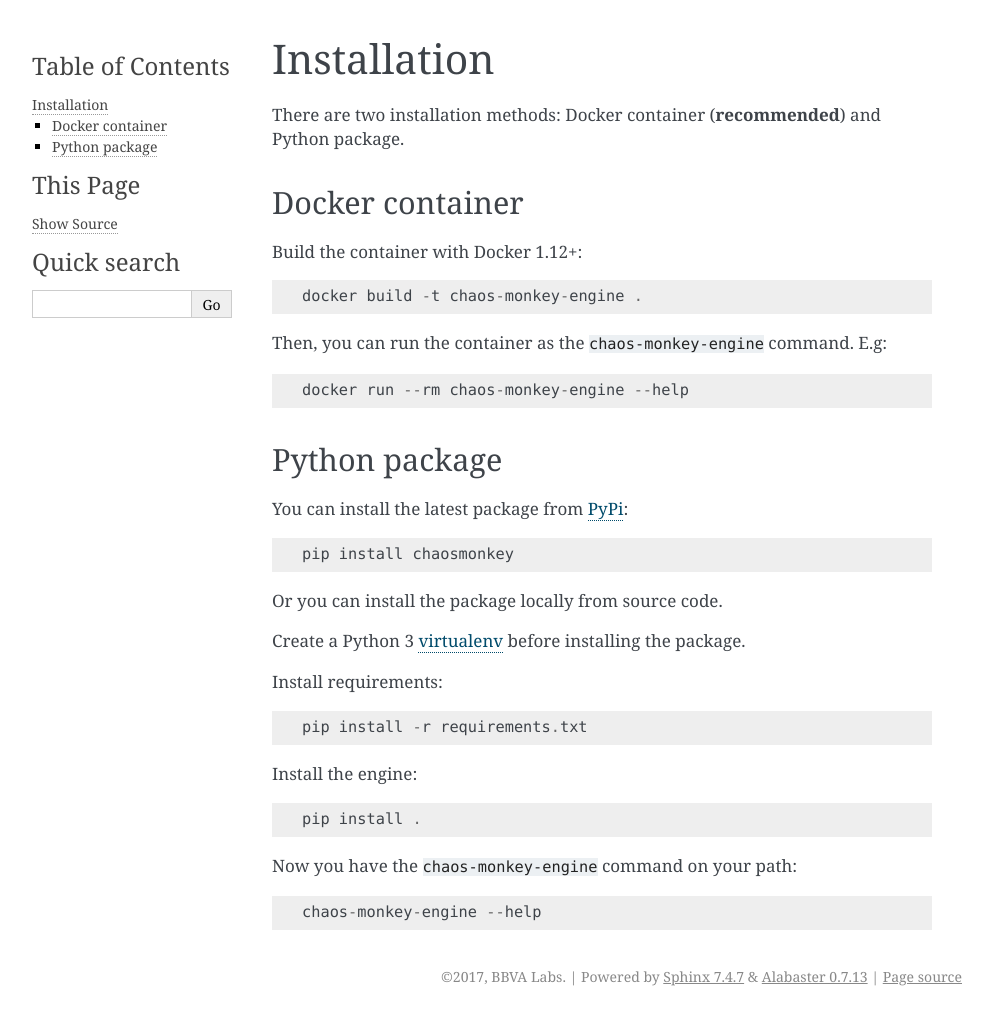
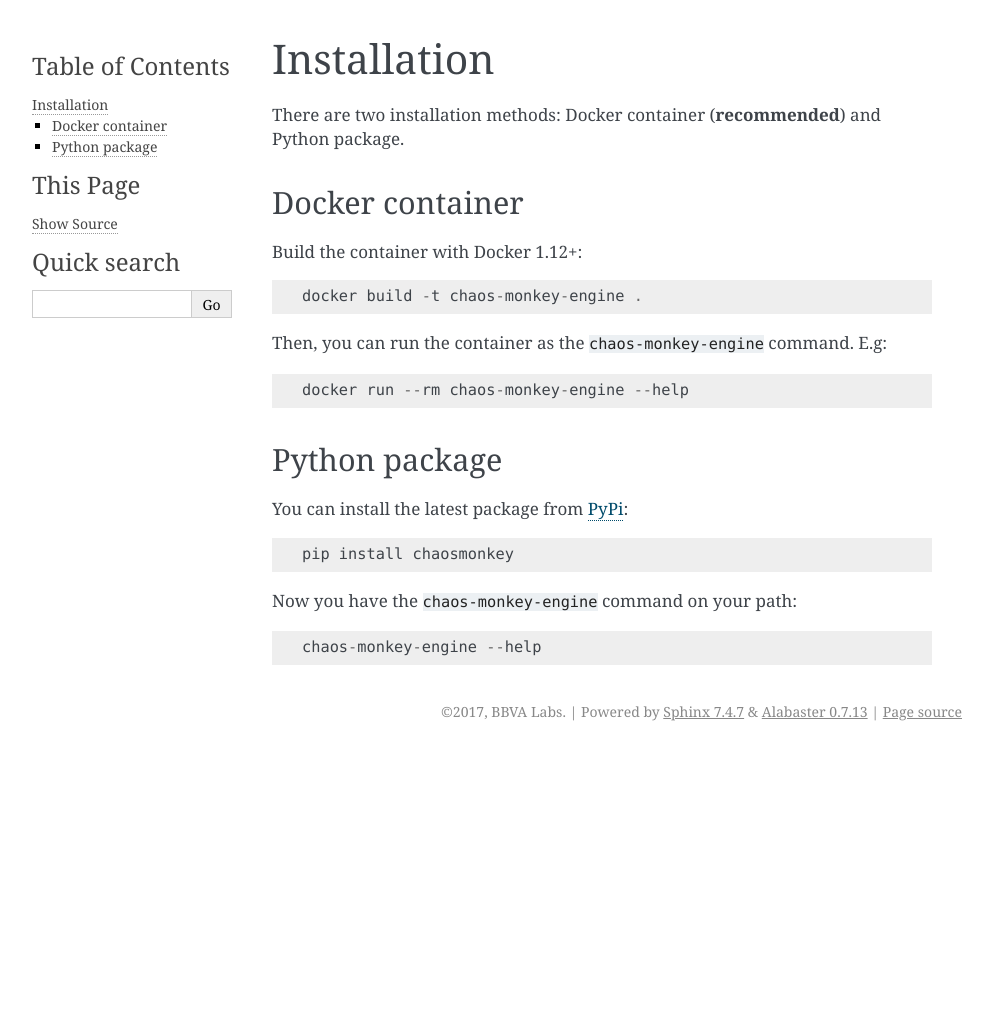
Before and after one commit to BBVA/chaos-monkey-engine, a Sphinx documentation site: the page built from docs/source/installation.rst, in a window 1280 px wide. Shown: the whole page, without its empty margins (148-1141 px from the left). Built offline with Sphinx 7.4.7, drawn with Linux system fonts in a browser that asks for light colours; pages that are not in the unit, such as notebooks, are missing from menus; after the commit the page ends 900 px from its top, so only the background shows below that.

Commit message:
doc(): Remove obsolete doc about pip local installation

```diff
--- a/docs/source/installation.rst
+++ b/docs/source/installation.rst
@@ -22,18 +22,6 @@ You can install the latest package from `PyPi <https://pypi.python.org/pypi>`_::
     pip install chaosmonkey
 
 
-Or you can install the package locally from source code.
-
-Create a Python 3 `virtualenv <https://docs.python.org/3/library/venv.html>`_ before installing the package.
-
-Install requirements::
-
-    pip install -r requirements.txt
-
-Install the engine::
-
-    pip install .
-
 Now you have the ``chaos-monkey-engine`` command on your path::
 
     chaos-monkey-engine --help
```
